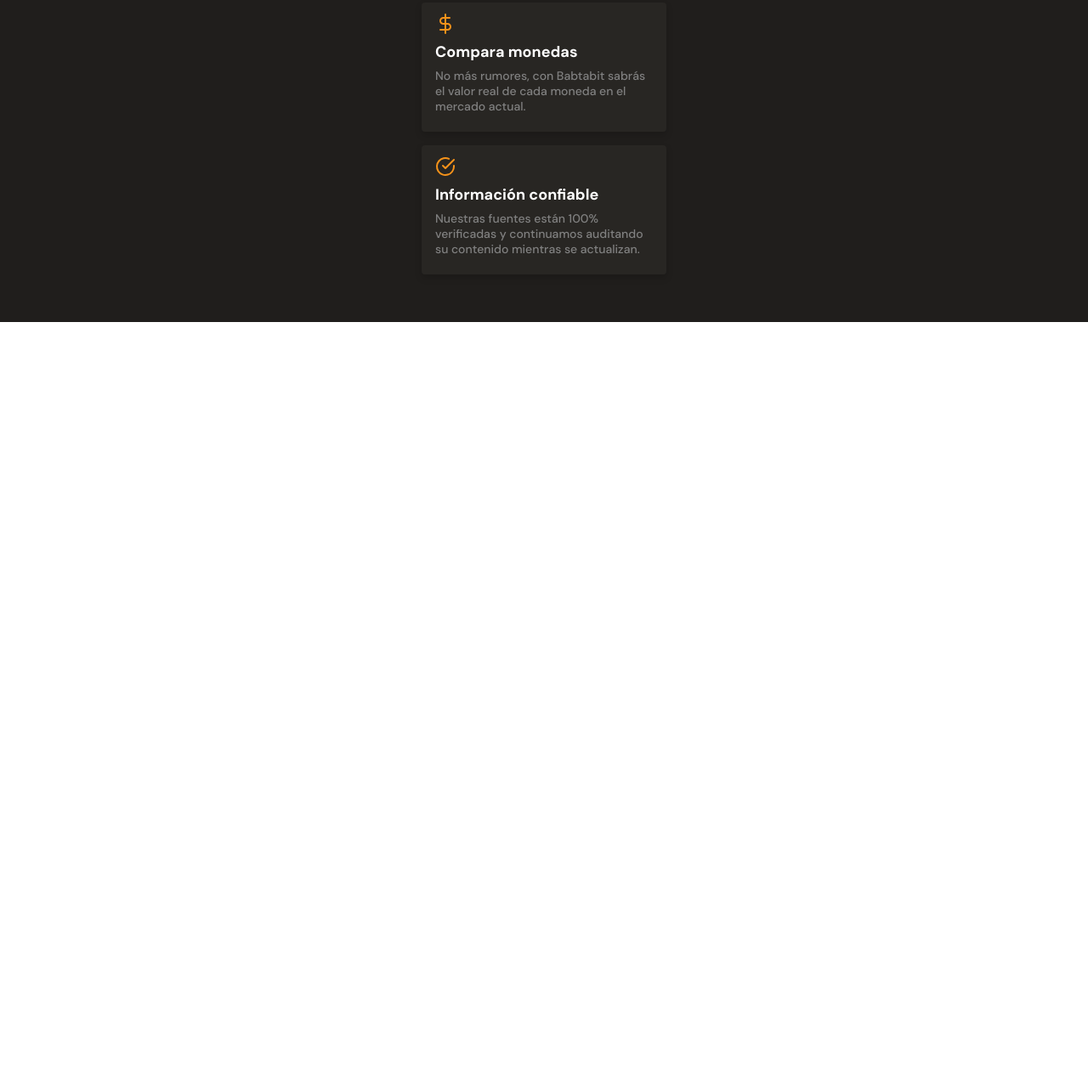
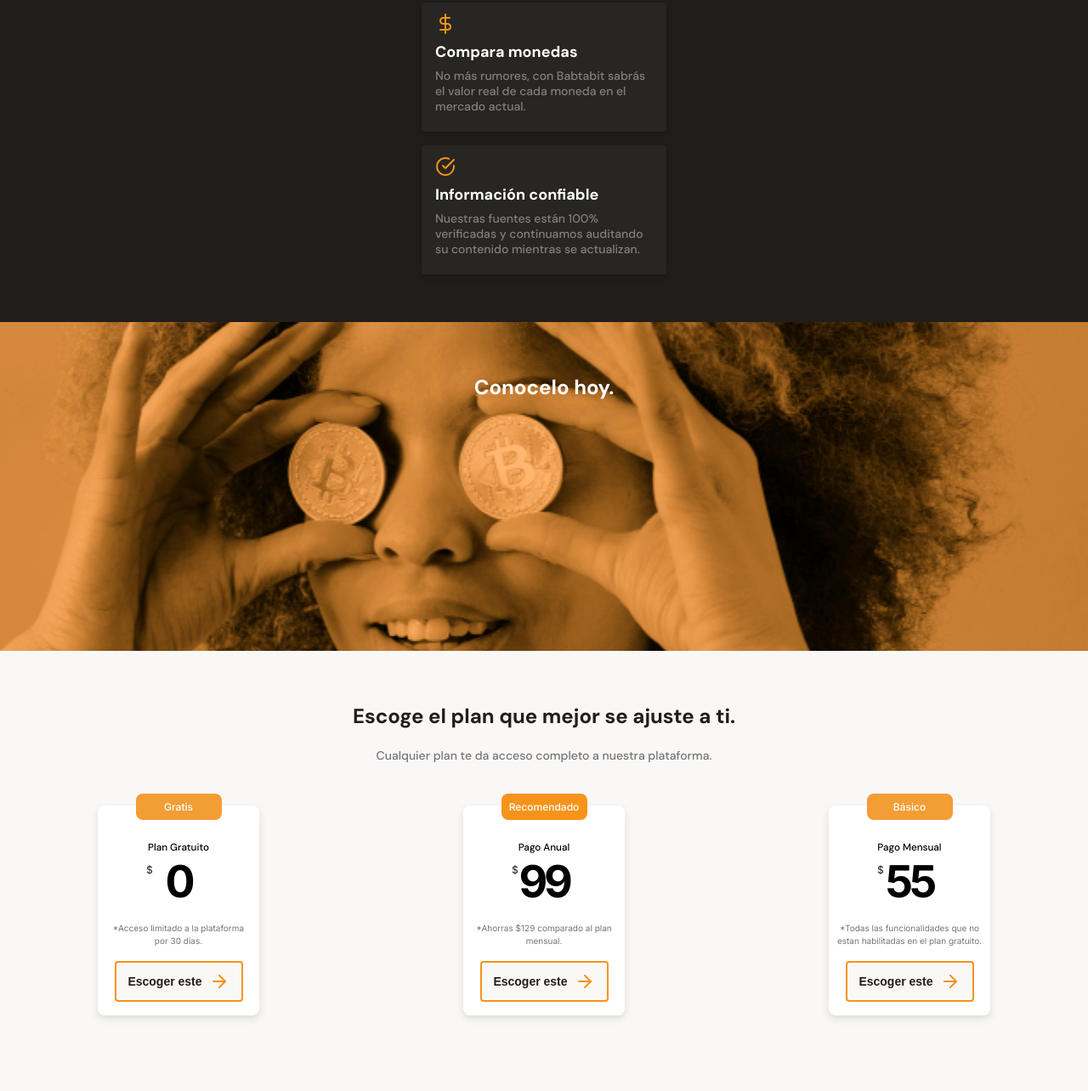
Before and after one commit to AyrtonFidel9/BatataBit-Ayrton, a plain HTML site: page index.html in a window 1280 px wide. Shown: the part 1728-3012 px from the top of the page at 85% size. Before the commit the page ends 2107 px from the top, so only its background shows below. Drawn offline with Linux system fonts and the light colour scheme.

Commit message:
Seccion de planes completada
Se realizo la seccion de planes asi como la subseccion con una imagen de
fondo promocional, ademas se crearon 3 tarjetas para los planes que ofrece
la pagina web incluyendo un scroll vertical.

```diff
--- a/index.html
+++ b/index.html
@@ -21,7 +21,7 @@
             <h1>La próxima revolución en el intercambio de criptomonedas.</h1>
             <p>Batatabit te ayuda a navegar entre los diferentes precios y tendencias.</p>
         </div>
-        <a class="header__button" href="/">Conoce Nuestros Planes <span><img
+        <a class="header__button" href="#plans">Conoce Nuestros Planes <span><img
                     src="./assets/icons/keyboard_arrow_down.svg" alt="arrow down" srcset=""></span></a>
     </header>
     <main>
@@ -111,8 +111,44 @@
                 </article>
             </section>
         </section>
-        <section></section>
-        <section></section>
+        <section class="bitcoin-img-container">
+            <h2>Conocelo hoy.</h2>
+        </section>
+        <section id="plans" class="plans-main-container">
+            <div class="plans__title">
+                <h2>Escoge el plan que mejor se ajuste a ti.</h2>
+                <p>Cualquier plan te da acceso completo a nuestra plataforma.</p>
+            </div>
+            <section class="plans-container__slider">
+                <article class="plans-container__card">
+                    <p class="plan-free">Gratis</p>
+                    <div class="plans__detail-price">
+                        <h3>Plan Gratuito</h3>
+                        <p class="detail-price__price"><sup>$</sup> 0</p>
+                        <p class="detail-price__description">*Acceso limitado a la plataforma por 30 días.</p>
+                        <button class="detail-price__button" type="button">Escoger este <span></span></button>
+                    </div>
+                </article>
+                <article class="plans-container__card">
+                    <p>Recomendado</p>
+                    <div class="plans__detail-price">
+                        <h3>Pago Anual</h3>
+                        <p class="detail-price__price"><sup>$</sup> 99</p>
+                        <p class="detail-price__description">*Ahorras $129 comparado al plan mensual.</p>
+                        <button class="detail-price__button" type="button">Escoger este <span></span></button>
+                    </div>
+                </article>
+                <article class="plans-container__card">
+                    <p class="plan-basic">Básico</p>
+                    <div class="plans__detail-price">
+                        <h3>Pago Mensual</h3>
+                        <p class="detail-price__price"><sup>$</sup> 55</p>
+                        <p class="detail-price__description">*Todas las funcionalidades que no estan habilitadas en el plan gratuito.</p>
+                        <button class="detail-price__button" type="button">Escoger este <span></span></button>
+                    </div>
+                </article>
+            </section>
+        </section>
     </main>
     <footer>
 
--- a/styles.css
+++ b/styles.css
@@ -24,6 +24,7 @@
     --grey-2: rgba(117, 117, 117, 1);
     --off-white: #FAF8F7;
     --just-white: #FFFFFF;
+    --section-white-off: #E5E5E5;
 }
 
 *{
@@ -355,3 +356,165 @@ main{
     line-height: 1.8rem;
     margin-bottom: 2.2rem;
 }
+
+.bitcoin-img-container{
+    width: 100%;
+    min-width: 32rem;
+    height: 38.7rem;
+    background-image: url('./assets/images/bitcoinbaby2x.jpg');
+    background-position: center;
+    background-repeat: none;
+    background-size: cover;
+    text-align: center;
+}
+
+.bitcoin-img-container h2{
+    padding-top: 6.4rem;
+    font-weight: bold;
+    font-size: 2.4rem;
+    line-height: 2.6rem;
+    color: var(--just-white);
+}
+
+.plans-main-container{
+    width: 100%;
+    min-width: 32rem;
+    padding-bottom: 7rem;
+    text-align: center;
+    height: 70%;
+}
+
+.plans-main-container .plans__title{
+    width: 90%;
+    text-align: center;
+    margin: 0 auto;
+    padding-top: 6.4rem;
+}
+
+.plans__title h2{
+    color: var(--warm-black);
+    font-size: 2.4rem;
+    line-height: 2.6rem;
+    font-weight: bold;
+}
+
+.plans__title p{
+    padding-top: 2.4rem;
+    font-weight: var(--size-500);
+    font-size: 1.4rem;
+    line-height: 1.8rem;
+    color: rgba(117, 117, 117, 1);
+}
+.plans-container__slider{
+    display: flex;
+    height: 31.6rem;
+    overflow-x: scroll;
+    overscroll-behavior-x: contain;
+    scroll-snap-type: x proximity;
+    gap: 1rem;
+}
+
+.plans-container__card{
+    padding-top: 4rem;
+    scroll-snap-align: center;
+    position: relative;
+    margin: 5rem auto 0 auto;
+    width: 19rem;
+    min-width: 19rem;
+    height: 24.7rem;
+    background-color: var(--just-white);
+    border-radius: 0.8rem;
+    box-shadow: 0 0.4rem 0.8rem rgba(89, 73, 30, 0.16);
+}
+
+.plans-container__card > p{
+    color: var(--just-white);
+    font-size: 1.2rem;
+    font-family: var(--font-inter);
+    line-height: 1.5rem;
+    font-weight: var(--size-500);
+    background-color: var(--bitcoin-orange);
+    border-radius: 0.8rem;
+    width: 10.1rem;
+    height: 3.1rem;
+    display: grid;
+    place-content: center;
+    position: absolute;
+    top: -1.2em;
+    left: calc(50% - 10.1rem/2);
+}
+.plans__detail-price{
+    width: 90%;
+    margin: 0 auto;
+    display: grid;
+    justify-content: center;
+    align-content: center;
+}
+
+.plans__detail-price h3{
+    color: black;
+    font-weight: var(--size-500);
+    font: 1.4rem;
+    line-height: 1.8rem;
+}
+
+.plans__detail-price .detail-price__price{
+    font-family: var(--font-inter);
+    line-height: 6.3rem;
+    letter-spacing: -0.08em;
+    color: black;
+    font-weight: var(--size-700);
+    font-size: 5.2rem;
+    position: relative;
+}
+
+.detail-price__price sup{
+    font-size: 1.2rem;
+    line-height: 1.5rem;
+    font-weight: var(--size-500);
+    color: #363636;
+    position: absolute;
+    top: 1rem;
+    left: calc(50% - 3.8rem);
+}
+
+.detail-price__description{
+    font-size: var(--size-500);
+    font-family: var(--font-inter);
+    color: #757575;
+    line-height: 1.5rem;
+    margin: 1.6rem auto;
+}
+
+.detail-price__button{
+    margin-top: 1.6rem;
+    background-color: var(--off-white);
+    width: 15.1rem;
+    height: 4.8rem;
+    border-radius: 0.4rem;
+    border: 0.2rem solid var(--bitcoin-orange);
+    color: var(--warm-black);
+    font-size: 1.4rem;
+    line-height: 1.8rem;
+    font-weight: var(--size-700);
+    display: flex;
+    justify-content: center;
+    align-items: center;
+    margin: 0 auto;
+    cursor: pointer;
+}
+
+.detail-price__button > span{
+    width: 2.4rem;
+    height: 2.4rem;
+    margin-left: 0.8rem;
+    display: block;
+    background-position: center;
+    background-size: cover;
+    background-repeat: none;
+    background-image: url('./assets/icons/arrow-right-btn.svg');
+}
+
+.plans-container__card .plan-basic, .plans-container__card .plan-free{
+    background-color: #f39d35;
+}
```
Also changed, not shown: assets/icons/arrow-right-btn.svg (added), assets/images/bitcoinbaby2x.jpg (added).
